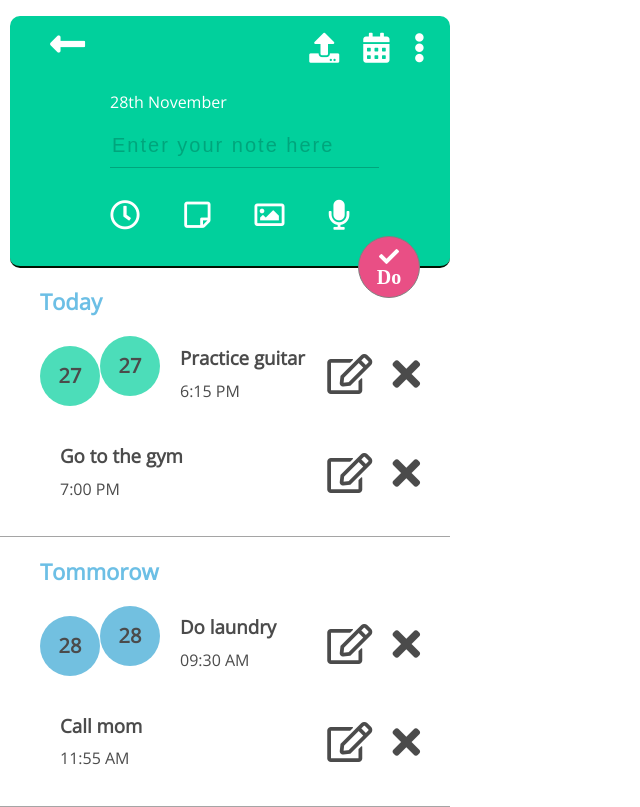
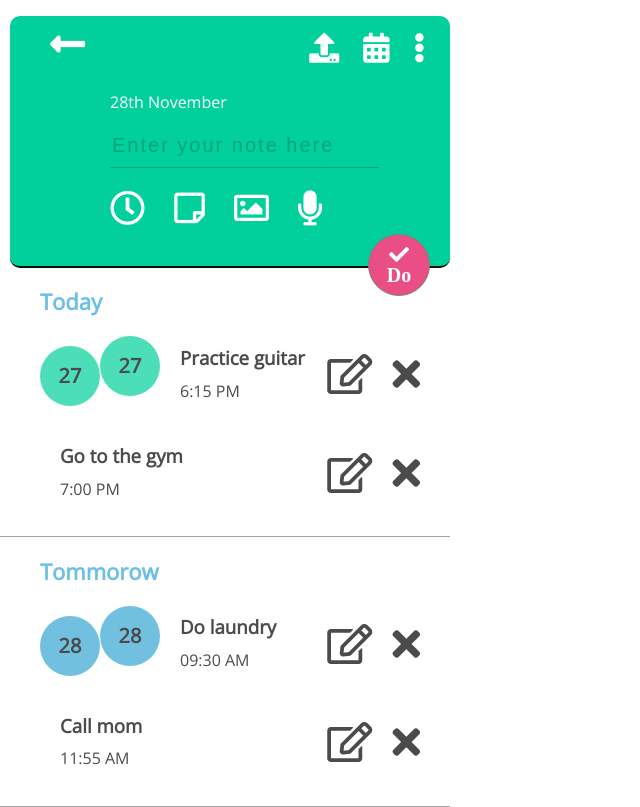
Before and after one commit to brace99/ToDoApp, a website: page app/index.html in a window 1280 px wide. Shown: the whole page, without its empty margins (0-640 px from the left). Drawn offline with nearby package versions, Linux system fonts and the light colour scheme.

Commit message:
little fix

```diff
--- a/app/css/style.css
+++ b/app/css/style.css
@@ -73,32 +73,32 @@ ul {
 .buttons-bottom li {
 	display:inline-block;
 	color:white;
-	margin:10px;
+	margin-top:0px;
 }
 .button-bottom-clock {
-	font-size:30px;
-	padding-left:50px;
+	font-size:35px;
+	margin-left:60px;
 	cursor:pointer;
 }
 .button-bottom-note {
-	font-size: 30px;
-	padding-left: 20px;
+	font-size:35px;
+	margin-left:25px;
 	cursor:pointer;
 }
 .button-bottom-images {
-	font-size:30px;
-	padding-left:20px;
+	font-size:35px;
+	margin-left:25px;
 	cursor:pointer;
 }
 .button-bottom-microfone {
-	font-size:30px;
-	padding-left:20px;
+	font-size:35px;
+	margin-left:25px;
 	cursor:pointer;
 	color:white;
 }
 .button-bottom-check {
 	position:absolute;
-	bottom:-42px;
+	bottom:-30px;
 	right:20px;
     cursor:pointer;
     background-color:#E94F85;
```
Also changed, not shown: app/index.html (+1 -1 lines).
